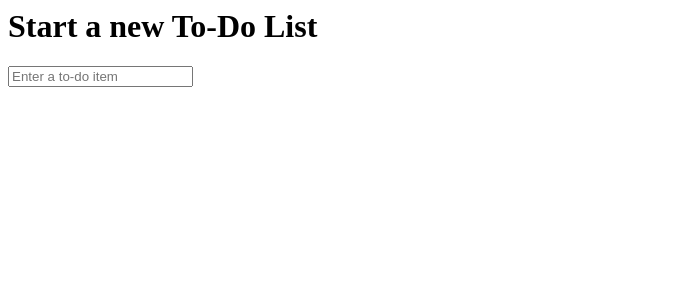
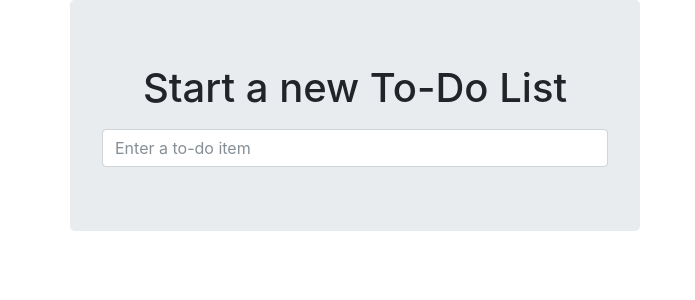
Before and after one commit to FabioRosado/ttd-python, a Django app: page / in a window 1280 px wide. Shown: the top 300 px of the page, without its empty margins (0-695 px from the left). Run offline with Django 3.2, Linux system fonts and the light colour scheme; some libraries are stand-ins or nearby versions.

Commit message:
Use Bootstrap to improve layout

```diff
--- a/functional_tests/tests.py
+++ b/functional_tests/tests.py
@@ -2,10 +2,10 @@
 import time
 
 from selenium import webdriver
-from django.test import LiveServerTestCase
+from django.contrib.staticfiles.testing import StaticLiveServerTestCase
 
 
-class NewVisitorTest(LiveServerTestCase):
+class NewVisitorTest(StaticLiveServerTestCase):
     """Mocks user interaction"""
 
     def setUp(self):
--- /dev/null
+++ b/lists/static/base.css
@@ -0,0 +1,3 @@
+#id_new_item {
+        margin-top: 2ex;
+}
--- a/lists/templates/base.html
+++ b/lists/templates/base.html
@@ -1,15 +1,33 @@
-<html>
+<!DOCTYPE html>
+<html lang="en">
     <head>
         <title>To-Do Lists</title>
+        <meta name="viewport" contents="width=device-width, initial-scale=1.0">
+        <link href="/static/bootstrap/css/bootstrap.min.css" rel="stylesheet" media="screen">
+        <link href="/static/base.css" rel="stylesheet" media="screen">
     </head>
 
     <body>
+    <div class="container">
+
+        <div class="row">
+             <div class="col-md-6 col-md-offset-3 jumbotron">
+                 <div class="text-center">
                      <h1>{% block header_text %}{% endblock %}</h1>
                      <form method="POST" action="{% block form_action %}{% endblock %}">
-            <input name='item_text' id="id_new_item" placeholder="Enter a to-do item"  />
+                         <input name='item_text' id="id_new_item" class="form-control input-lg" placeholder="Enter a to-do item"  />
                          {% csrf_token %}
                      </form>
+                 </div>
+             </div>
+        </div>
+
+        <div class="row">
+            <div class="col-md6 col-md-offset-3">
                 {% block table %}
                 {% endblock %}
+            </div>
+        </div>
+    </div>
     </body>
 </html>
--- a/lists/templates/lists.html
+++ b/lists/templates/lists.html
@@ -5,7 +5,7 @@
 {% block form_action %}/lists/{{ list.id }}/add_item{% endblock %}
 
 {% block table %}
-     <table id="id_list_table">
+     <table id="id_list_table" class="table">
          {% for item in list.item_set.all %}
              <tr><td>{{ forloop.counter }}: {{ item.text }} </td></tr>
          {% endfor %}
```
Also changed, not shown: 1 other file. Lines whose indentation alone changed are shown as unchanged.
